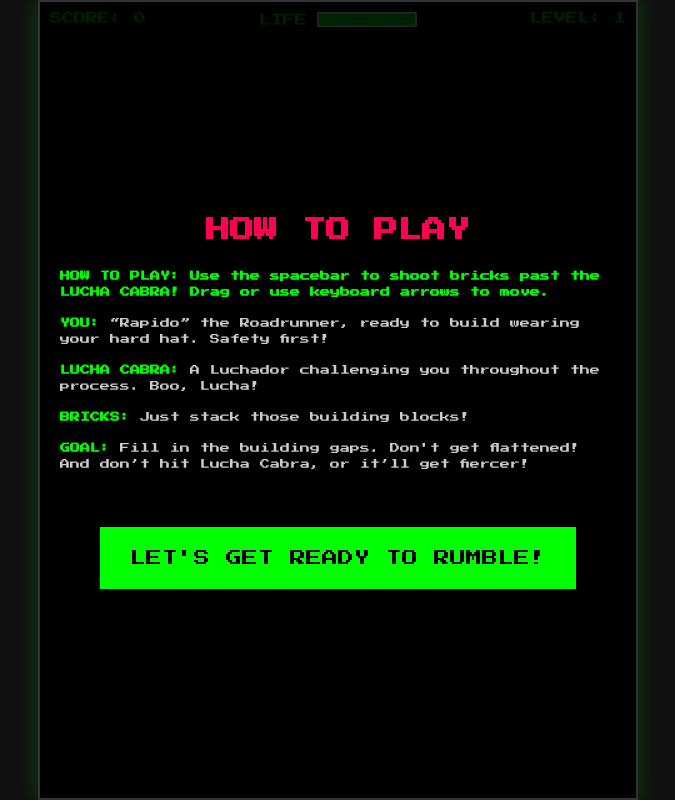
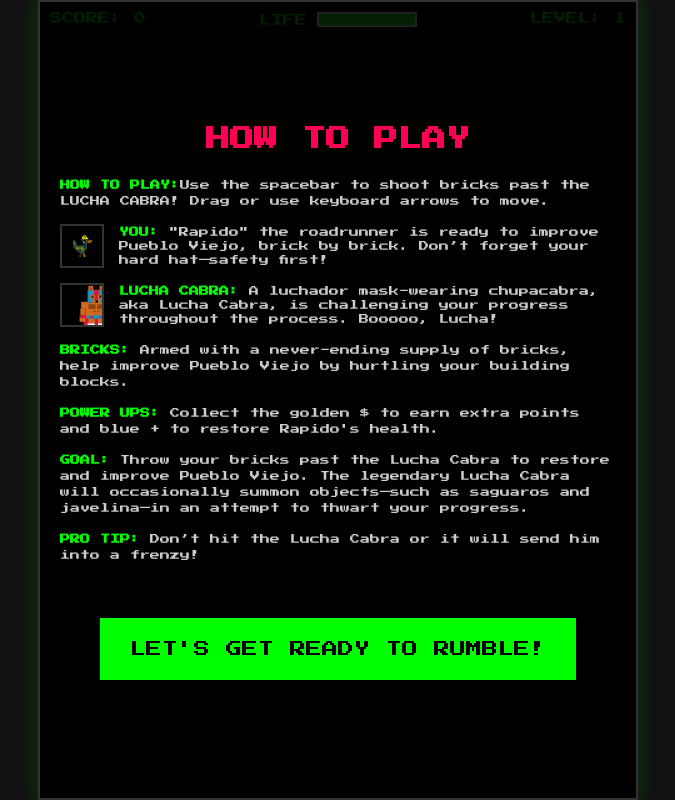
Before and after one commit to neiliobedelio/retro-builder, a plain HTML site: page index.html in a window 1280 px wide. Shown: the whole page, without its empty margins (302-977 px from the left). Drawn offline with Linux system fonts and the light colour scheme.

Commit message:
Add files via upload

```diff
--- a/index.html
+++ b/index.html
@@ -4,7 +4,7 @@
 <head>
     <meta charset="UTF-8">
     <meta name="viewport" content="width=device-width, initial-scale=1.0, maximum-scale=1.0, user-scalable=no">
-    <title>Lucha Cabra!</title>
+    <title>Defeat The Mighty Lucha Cabra!</title>
     <link rel="preconnect" href="https://fonts.googleapis.com">
     <link rel="preconnect" href="https://fonts.gstatic.com" crossorigin>
     <link href="https://fonts.googleapis.com/css2?family=Press+Start+2P&display=swap" rel="stylesheet">
@@ -27,14 +27,28 @@
         <div id="instruction-screen" class="screen active">
             <h1>HOW TO PLAY</h1>
             <div class="instruction-list">
-                <p><span class="highlight">HOW TO PLAY: Use the spacebar to shoot bricks past the LUCHA CABRA! Drag or use keyboard arrows to move.</span></p>
-                <p><span class="highlight">YOU:</span> “Rapido” the Roadrunner, ready to build wearing your hard hat.
-                    Safety first!</p>
-                <p><span class="highlight">LUCHA CABRA:</span> A Luchador challenging you throughout the process. Boo, Lucha!
+                <p><span class="highlight">HOW TO PLAY:</span>Use the spacebar to shoot bricks past the LUCHA CABRA!
+                    Drag or
+                    use keyboard arrows to move.</p>
+                <div class="instruction-item">
+                    <canvas id="preview-player" class="preview-canvas" width="40" height="40"></canvas>
+                    <p><span class="highlight">YOU:</span> "Rapido" the roadrunner is ready to improve Pueblo Viejo,
+                        brick by brick. Don’t forget your hard hat—safety first!</p>
+                </div>
+                <div class="instruction-item">
+                    <canvas id="preview-boss" class="preview-canvas" width="40" height="40"></canvas>
+                    <p><span class="highlight">LUCHA CABRA:</span> A luchador mask-wearing chupacabra, aka Lucha Cabra,
+                        is challenging your progress throughout the process. Booooo, Lucha!</p>
+                </div>
+                <p><span class="highlight">BRICKS:</span> Armed with a never-ending supply of bricks, help improve
+                    Pueblo Viejo by hurtling your building blocks.</p>
+                <p><span class="highlight">POWER UPS:</span> Collect the golden $ to earn extra points and blue + to
+                    restore Rapido's health.</p>
+                <p><span class="highlight">GOAL:</span> Throw your bricks past the Lucha Cabra to restore and improve
+                    Pueblo Viejo. The legendary Lucha Cabra will occasionally summon objects—such as saguaros and
+                    javelina—in an attempt to thwart your progress.</p>
+                <p><span class="highlight">PRO TIP:</span> Don’t hit the Lucha Cabra or it will send him into a frenzy!
                 </p>
-                <p><span class="highlight">BRICKS:</span> Just stack those building blocks!</p>
-                <p><span class="highlight">GOAL:</span> Fill in the building gaps. Don't get flattened! And don’t hit
-                    Lucha Cabra, or it’ll get fiercer!</p>
             </div>
             <button id="instruction-btn">LET'S GET READY TO RUMBLE!</button>
         </div>
@@ -45,6 +59,7 @@
             <img src="title.png" id="main-title" alt="Lucha Cabra"
                 style="width: 80%; max-width: 600px; height: auto; margin-bottom: 20px; display: block; margin-left: auto; margin-right: auto;">
             <p>TAP TO START!</p>
+            <p class="copyright">©2025 Gordley Group</p>
         </div>
 
         <div id="level-transition-screen" class="screen hidden">
--- a/main.js
+++ b/main.js
@@ -292,8 +292,10 @@ class Launcher {
         this.cooldown = 0;
         this.frozen = 0;
         this.fireRate = 0.2;
+        this.fireRate = 0.2;
         this.speed = 400;
         this.animTimer = 0;
+        this.scale = 1; // Default scale
     }
 
     update(dt) {
@@ -318,7 +320,7 @@ class Launcher {
 
     draw(ctx) {
         // PIXEL-PERFECT SPRITE (From Image)
-        const p = 5; // Scale up (16px * 5 = 80px width)
+        const p = 5 * this.scale; // Scale up (16px * 5 = 80px width at scale 1)
         const ox = this.x;
         const oy = this.y;
 
@@ -1393,7 +1395,55 @@ setTimeout(() => {
     });
 }, 500);
 
+// Character Previews for Intro Screen
+function drawCharacterPreviews() {
+    // Player Preview
+    const pCanvas = document.getElementById('preview-player');
+    if (pCanvas) {
+        const pCtx = pCanvas.getContext('2d');
+        // Compact Size
+        pCanvas.width = 40; pCanvas.height = 40;
+        pCtx.clearRect(0, 0, pCanvas.width, pCanvas.height);
+
+        const tempLauncher = new Launcher();
+        tempLauncher.scale = 0.25; // Target 20px (80 * 0.25)
+        tempLauncher.width = 80 * tempLauncher.scale;
+        tempLauncher.height = 50 * tempLauncher.scale;
+
+        // Override position to center on preview canvas
+        tempLauncher.x = (pCanvas.width - tempLauncher.width) / 2;
+        tempLauncher.y = (pCanvas.height - tempLauncher.height) / 2;
+        // Force bob to 0 (static)
+        tempLauncher.animTimer = 0;
+
+        // Draw
+        tempLauncher.draw(pCtx);
+    }
+
+    // Boss Preview
+    const bCanvas = document.getElementById('preview-boss');
+    if (bCanvas) {
+        const bCtx = bCanvas.getContext('2d');
+        // Compact Size
+        bCanvas.width = 40; bCanvas.height = 40;
+        bCtx.clearRect(0, 0, bCanvas.width, bCanvas.height);
+
+        const tempBoss = new Boss();
+        // Target ~20px. Grid is 24px wide. Scale 0.8 ≈ 19.2px.
+        tempBoss.scale = 0.8;
+        tempBoss.width = 60 * tempBoss.scale; // Hitbox width, draw uses scale logic internally
+        tempBoss.height = 40 * tempBoss.scale;
+
+        tempBoss.x = (bCanvas.width - (24 * tempBoss.scale)) / 2; // Center visual (24px grid)
+        tempBoss.y = (bCanvas.height - (30 * tempBoss.scale)) / 2; // Center visual (approx 30px height)
+        tempBoss.rageTimer = 0; // No rage effect
+
+        tempBoss.draw(bCtx);
+    }
+}
+
 // Start
 resize();
 initGame(); // Ensure objects exist for Menu background
+drawCharacterPreviews(); // Draw previews
 requestAnimationFrame(gameLoop);
--- a/style.css
+++ b/style.css
@@ -41,6 +41,11 @@ canvas {
     display: block;
     width: 100%;
     height: 100%;
+}
+
+.preview-canvas {
+    width: auto;
+    height: auto;
 }
 
 #ui-layer {
@@ -105,6 +110,7 @@ button {
 button:active {
     transform: scale(0.95);
 }
+
 button:hover {
     background: white;
 }
@@ -194,20 +200,93 @@ button:hover {
 
 /* Violent Shake Animation */
 @keyframes shake {
-  0% { transform: translate(1px, 1px) rotate(0deg); }
-  10% { transform: translate(-1px, -2px) rotate(-1deg); }
-  20% { transform: translate(-3px, 0px) rotate(1deg); }
-  30% { transform: translate(3px, 2px) rotate(0deg); }
-  40% { transform: translate(1px, -1px) rotate(1deg); }
-  50% { transform: translate(-1px, 2px) rotate(-1deg); }
-  60% { transform: translate(-3px, 1px) rotate(0deg); }
-  70% { transform: translate(3px, 1px) rotate(-1deg); }
-  80% { transform: translate(-1px, -1px) rotate(1deg); }
-  90% { transform: translate(1px, 2px) rotate(0deg); }
-  100% { transform: translate(1px, -2px) rotate(-1deg); }
+    0% {
+        transform: translate(1px, 1px) rotate(0deg);
+    }
+
+    10% {
+        transform: translate(-1px, -2px) rotate(-1deg);
+    }
+
+    20% {
+        transform: translate(-3px, 0px) rotate(1deg);
+    }
+
+    30% {
+        transform: translate(3px, 2px) rotate(0deg);
+    }
+
+    40% {
+        transform: translate(1px, -1px) rotate(1deg);
+    }
+
+    50% {
+        transform: translate(-1px, 2px) rotate(-1deg);
+    }
+
+    60% {
+        transform: translate(-3px, 1px) rotate(0deg);
+    }
+
+    70% {
+        transform: translate(3px, 1px) rotate(-1deg);
+    }
+
+    80% {
+        transform: translate(-1px, -1px) rotate(1deg);
+    }
+
+    90% {
+        transform: translate(1px, 2px) rotate(0deg);
+    }
+
+    100% {
+        transform: translate(1px, -2px) rotate(-1deg);
+    }
 }
 
 .shake {
-  animation: shake 0.5s;
-  animation-iteration-count: infinite;
+    animation: shake 0.5s;
+    animation-iteration-count: infinite;
 }
+
+.instruction-item {
+    display: flex;
+    align-items: center;
+    gap: 15px;
+    margin-bottom: 15px;
+    text-align: left;
+}
+
+.instruction-item canvas {
+    border: 2px solid #333;
+    background: #000;
+    flex-shrink: 0;
+}
+
+.instruction-item p {
+    margin: 0;
+    font-size: 10px;
+    line-height: 1.4;
+}
+
+.copyright {
+    position: absolute;
+    bottom: 10px;
+    font-size: 10px;
+    width: 100%;
+    text-align: center;
+    color: rgba(255, 255, 255, 0.5);
+    animation: none;
+}
+
+.screen.victory {
+    background: rgba(0, 0, 0, 0.3);
+}
+
+.victory-text {
+    color: #FFD700;
+    text-shadow: 0 0 10px #ff8c00;
+    font-size: 40px;
+    animation: shake 2s infinite;
+}
```
